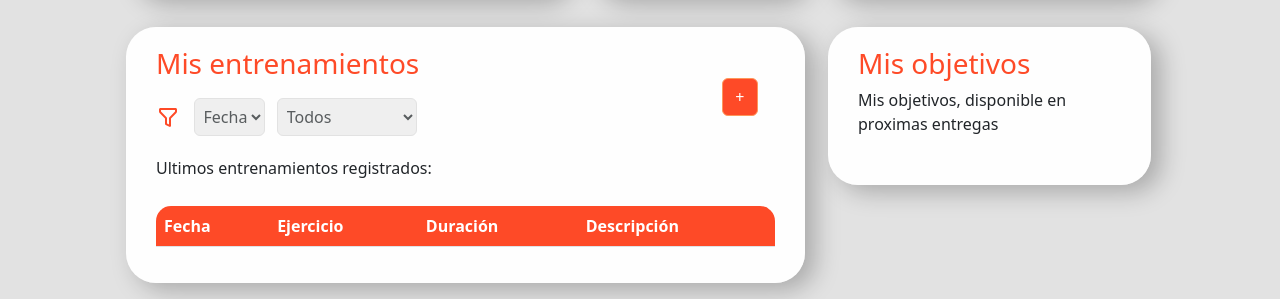
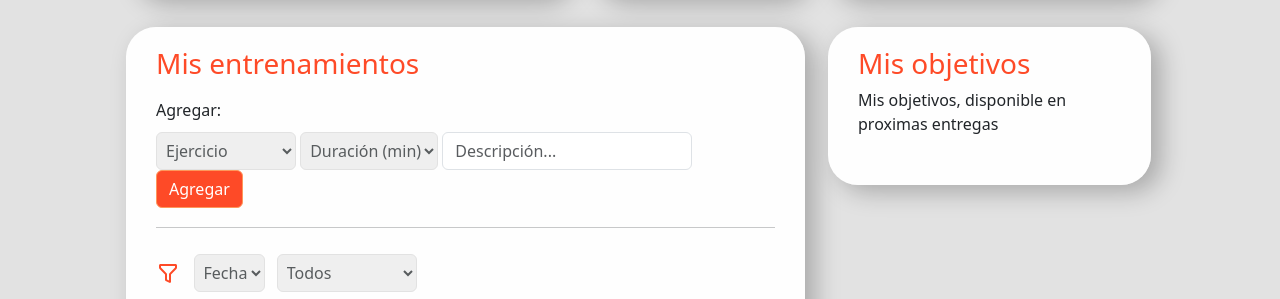
Before and after one commit to darmp78/workout_tracker, a website: page pages/dashboard.html in a window 1280 px wide. Shown: the part 316-615 px from the top of the page. Drawn offline with nearby package versions, Linux system fonts and the light colour scheme.

Commit message:
add more styles

```diff
--- a/pages/dashboard.html
+++ b/pages/dashboard.html
@@ -22,7 +22,9 @@
                     <img src="../images/mainLogo.png" alt="mainLogo">
                 </div>
                 <div class="col-lg-6">
-                    <a class="btn btn-primary btn-log-off" href="../index.html"><i class="fas fa-2x fa-power-off"></i><h4>Salir</h4></a>
+                    <a class="btn btn-primary btn-log-off" href="../index.html"><i class="fas fa-2x fa-power-off"></i>
+                        <h4>Salir</h4>
+                    </a>
                 </div>
             </div>
         </div>
@@ -56,7 +58,29 @@
                 <div class="col-lg-6 main-table-workout-container">
                     <div class="table-workout-container">
                         <h3>Mis entrenamientos</h3>
-                        <button id="btnAAddWorkout" class="btn btn-primary">+</button>
+                        <p>Agregar:</p>
+                        <div class="add-new-workout-bar">
+                            <select id="selectNewWorkoutName" class="form-control-select-input-md">
+                                <option value="" selected="" hidden="">Ejercicio</option>
+                                <option value="hiit">Alta intensidad</option>
+                                <option value="atletismo">Atletismo</option>
+                                <option value="boxeo">Boxeo</option>
+                                <option value="crossfit">Crossfit</option>
+                                <option value="natacion">Natación</option>
+                                <option value="pesas">Pesas</option>
+                            </select>
+                            <select id="selectNewWorkoutDuration" class="form-control-select-input-md">
+                                <option value="" selected="" hidden="">Duración (min)</option>
+                                <option value="">10</option>
+                                <option value="">20</option>
+                                <option value="">30</option>
+                                <option value="">60</option>
+                            </select>
+                            <input id="inputtextNewWorkoutDesc" type="text" class="form-control form-control-text-input"
+                            placeholder="Descripción...">
+                            <button id="btnAAddWorkout" class="btn btn-primary">Agregar</button>
+                        </div>
+                        <hr class="divi-line">
                         <div class="row filters-bar">
                             <div class="col-lg-4 filters-bar-ico">
                                 <svg width="24" height="24" viewBox="0 0 24 24" fill="none"
--- a/scripts/dashboard.js
+++ b/scripts/dashboard.js
@@ -60,7 +60,7 @@ let myNewWorkouts = [];
 
 
 btnAAddWorkout.onclick = function () {
-    let dataTotable ="";
+    let dataTotable = "";
     let newWorkout = new Workout(
         currentDate,
         "hiit",
@@ -70,7 +70,14 @@ btnAAddWorkout.onclick = function () {
     myNewWorkouts.push(newWorkout);
 
     for (let i = 0; i < myNewWorkouts.length; i++) {
-        dataTotable +="<tr><td>"+myNewWorkouts[i].date+"</th><td>Running</td><td>5</td><td>Ejercicio de alto redimiento.</td></tr>";
+        dataTotable += `<tr>
+        <td>`+ myNewWorkouts[i].date + `</th>
+        <td>
+        Boxeo
+        </td>
+        <td>5</td>
+        <td>Ejercicio de alto redimiento.</td>
+        </tr>`;
     }
 
     mainWorkoutTable.innerHTML = dataTotable;
--- a/scss/_dashboard.scss
+++ b/scss/_dashboard.scss
@@ -113,14 +113,40 @@
                 .main-table-workout-container {
                     width: 66.7%;
                     padding: 30px 10px;
+                    p{
+                        margin: 0;
+                    }
+                    .add-new-workout-bar{
 
+                        .form-control-select-input-md {
+                            margin: 0;
+                            border: 1px solid $gray4;
+                            border-radius: 6px;
+                            height: 38px;
+                            padding-left: 5px;
+                            color: #585C5E;
+
+                            &:focus {
+                                border: 1px solid $secundaryColor;
+                                box-shadow: 0 1px 1px rgba(0, 0, 0, 0.075) inset, 0 0 8px $secundaryColor;
+                            }
+                        }
+                        .form-control-text-input{
+                            width: 250px;
+                            display: inline;
+                            &:focus {
+                                border: 1px solid $secundaryColor;
+                                box-shadow: 0 1px 1px rgba(0, 0, 0, 0.075) inset, 0 0 8px $secundaryColor;
+                            }
+                        }
+
+
+                    }
                     .btn-primary {
-                        position: absolute;
-                        right: 7%;
-                        top: 20%;
                         background-color: $secundaryColor;
                         border-color: $thirdColor;
-
+                        margin-bottom: 3px;
+                        height: 38px;
                         &:hover {
                             background-color: $secundaryColorCC;
                         }
```
Also changed, not shown: css/styles.css, 1 other file. Lines whose indentation alone changed are shown as unchanged.
